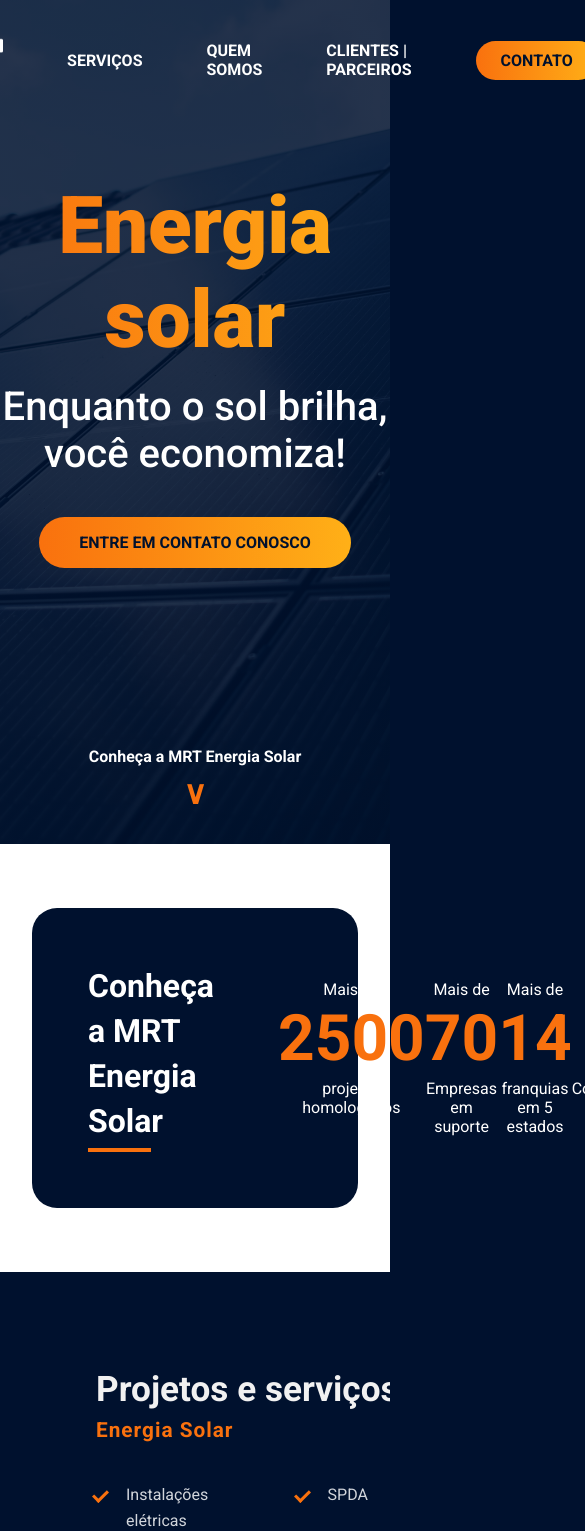
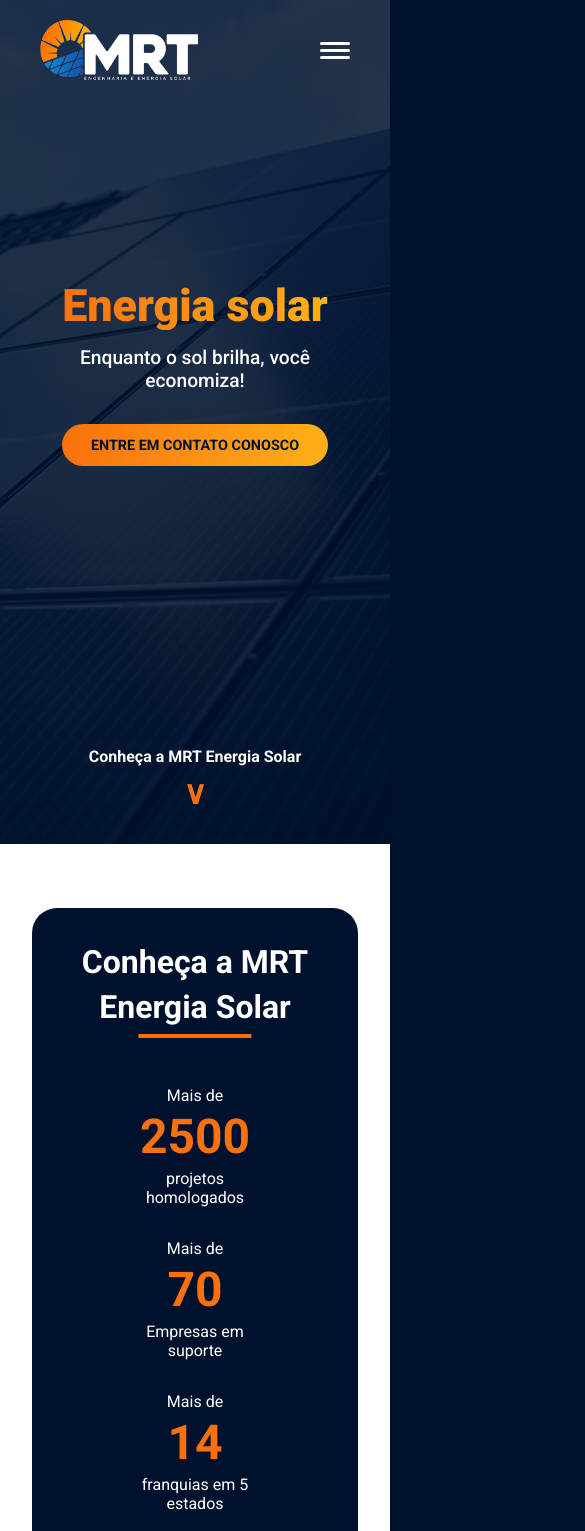
Before and after one commit to rodrigoacs/mrtsolarcongonhas, a Vue app: page / in a window 390 px wide. Shown: the top 1531 px of the page, 585 px wide, since content can reach past the window. Built offline with nearby package versions, Linux system fonts and the light colour scheme.

Commit message:
feat: adiciona responsividade inicial

```diff
--- a/src/components/ClientsSection.vue
+++ b/src/components/ClientsSection.vue
@@ -114,10 +114,8 @@
     ],
     description: 'Instalação fotovoltaica para o Comércio Beta, reduzindo os custos operacionais e reforçando a imagem de uma empresa ecologicamente consciente.'
   },
-  // Adicione mais projetos aqui seguindo o mesmo formato
 ])
 
-// Lógica para controlar o modal
 const isModalVisible = ref(false)
 const selectedProject = ref({})
 
--- a/src/components/ContactSection.vue
+++ b/src/components/ContactSection.vue
@@ -18,9 +18,10 @@
         <h3 class="subtitle">Fale Conosco</h3>
         <h2 class="title">Estamos prontos para o seu projeto</h2>
         <p class="description">
-          Entre em contato através dos nossos canais de atendimento ou preencha o formulário ao lado para um orçamento
-          sem compromisso.
+          Entre em contato através dos nossos canais de atendimento ou preencha o formulário para um orçamento sem
+          compromisso.
         </p>
+
         <div class="contact-list">
           <a
             :href="socials.instagram.link"
@@ -287,4 +288,36 @@
   transform: scale(1.02);
   box-shadow: 0 4px 15px rgba(243, 156, 18, .4)
 }
+
+@media (max-width: 992px) {
+  .content-wrapper {
+    grid-template-columns: 1fr;
+    gap: 3rem;
+  }
+
+  .info-container {
+    text-align: center;
+    display: flex;
+    flex-direction: column;
+    align-items: center;
+  }
+
+  .contact-list {
+    align-items: center;
+  }
+}
+
+@media (max-width: 768px) {
+  .contact-section {
+    padding: 4rem 1.5rem;
+  }
+
+  .title {
+    font-size: 2rem;
+  }
+
+  .form-container {
+    padding: 2rem;
+  }
+}
 </style>
--- a/src/components/Header.vue
+++ b/src/components/Header.vue
@@ -2,20 +2,8 @@
   <header
     class="header"
     :class="{ 'header-scrolled': isScrolled }"
-    v-motion
-    :initial="{ opacity: 0, y: 0 }"
-    :visibleOnce="{
-      opacity: 1,
-      y: 0,
-      transition: {
-        duration: 400,
-        ease: 'easeOut',
-      },
-    }"
   >
-    <nav>
-      <ul class="nav-links">
-        <li>
+    <nav class="navbar">
       <a
         href="#"
         class="logo-link"
@@ -26,25 +14,74 @@
           alt="MRT Energia Solar - Início"
         />
       </a>
-        </li>
+
+      <ul class="nav-links-desktop">
         <li><a href="#services">SERVIÇOS</a></li>
         <li><a href="#about">QUEM SOMOS</a></li>
         <li><a href="#clients">CLIENTES | PARCEIROS</a></li>
-        <a href="#contact">
-          <li><button class="btn-contact">CONTATO</button></li>
+        <li>
+          <a
+            href="#contact"
+            class="btn-contact-link"
+          >
+            <button class="btn-contact">CONTATO</button>
           </a>
+        </li>
       </ul>
+
+      <button
+        class="hamburger-button"
+        @click="toggleMobileMenu"
+        :class="{ 'is-active': isMobileMenuOpen }"
+      >
+        <span></span>
+        <span></span>
+        <span></span>
+      </button>
     </nav>
   </header>
+
+  <Transition name="mobile-menu-fade">
+    <div
+      v-if="isMobileMenuOpen"
+      class="mobile-menu-overlay"
+    >
+      <ul class="mobile-nav-links">
+        <li><a
+            href="#services"
+            @click="closeMobileMenu"
+          >SERVIÇOS</a></li>
+        <li><a
+            href="#about"
+            @click="closeMobileMenu"
+          >QUEM SOMOS</a></li>
+        <li><a
+            href="#clients"
+            @click="closeMobileMenu"
+          >CLIENTES | PARCEIROS</a></li>
+        <li><a
+            href="#contact"
+            @click="closeMobileMenu"
+          >CONTATO</a></li>
+      </ul>
+    </div>
+  </Transition>
 </template>
 
 <script setup>
 import { ref, onMounted, onUnmounted } from 'vue'
 
 const isScrolled = ref(false)
+const handleScroll = () => {
+  isScrolled.value = window.scrollY > 10
+}
 
-function handleScroll() {
-  isScrolled.value = window.scrollY > 10
+const isMobileMenuOpen = ref(false)
+const toggleMobileMenu = () => {
+  isMobileMenuOpen.value = !isMobileMenuOpen.value
+}
+const closeMobileMenu = () => {
+  isMobileMenuOpen.value = false
 }
 
 onMounted(() => {
@@ -78,27 +115,30 @@
   backdrop-filter: blur(5px);
 }
 
-.logo-link {
-  display: inline-block;
-  padding-bottom: 0;
+.navbar {
+  width: 100%;
+  max-width: 1200px;
+  display: flex;
+  justify-content: space-between;
+  align-items: center;
 }
 
 .logo {
-  height: 80px;
+  height: 60px;
   cursor: pointer;
   vertical-align: middle;
 }
 
-.nav-links {
+.nav-links-desktop {
   list-style: none;
   display: flex;
   align-items: center;
-  gap: 4rem;
+  gap: 3rem;
   margin: 0;
   padding: 0;
 }
 
-.nav-links a {
+.nav-links-desktop a {
   color: white;
   text-decoration: none;
   font-size: 1rem;
@@ -107,11 +147,11 @@
   position: relative;
 }
 
-.nav-links a:not(.logo-link):not(:has(button)) {
+.nav-links-desktop a:not(.btn-contact-link) {
   padding-bottom: 6px;
 }
 
-.nav-links a:not(.logo-link):not(:has(button))::after {
+.nav-links-desktop a:not(.btn-contact-link)::after {
   content: '';
   position: absolute;
   width: 0;
@@ -122,11 +162,11 @@
   transition: width 0.3s ease;
 }
 
-.nav-links a:not(.logo-link):not(:has(button)):hover {
+.nav-links-desktop a:not(.btn-contact-link):hover {
   color: var(--dark-orange);
 }
 
-.nav-links a:not(.logo-link):not(:has(button)):hover::after {
+.nav-links-desktop a:not(.btn-contact-link):hover::after {
   width: 100%;
 }
 
@@ -143,7 +183,104 @@
 }
 
 .btn-contact:hover {
-  background-image: linear-gradient(to left, var(--dark-orange), var(--light-orange));
   transform: scale(1.05);
 }
+
+.hamburger-button {
+  display: none;
+}
+
+.mobile-menu-overlay {
+  display: none;
+}
+
+@media (max-width: 992px) {
+
+  .nav-links-desktop {
+    display: none;
+  }
+
+  .hamburger-button {
+    display: flex;
+    flex-direction: column;
+    justify-content: space-around;
+    width: 30px;
+    height: 21px;
+    background: transparent;
+    border: none;
+    cursor: pointer;
+    padding: 0;
+    z-index: 1001;
+  }
+
+  .hamburger-button span {
+    width: 30px;
+    height: 3px;
+    background: white;
+    border-radius: 10px;
+    transition: all 0.3s linear;
+    position: relative;
+    transform-origin: 1px;
+  }
+
+  .hamburger-button.is-active span:nth-child(1) {
+    transform: rotate(45deg);
+  }
+
+  .hamburger-button.is-active span:nth-child(2) {
+    opacity: 0;
+    transform: translateX(20px);
+  }
+
+  .hamburger-button.is-active span:nth-child(3) {
+    transform: rotate(-45deg);
+  }
+
+  .mobile-menu-overlay {
+    position: fixed;
+    top: 0;
+    left: 0;
+    width: 100%;
+    height: 100vh;
+    background-color: rgba(0, 17, 46, 0.98);
+    backdrop-filter: blur(5px);
+    display: flex;
+    justify-content: center;
+    align-items: center;
+    z-index: 1000;
+  }
+
+  .mobile-nav-links {
+    list-style: none;
+    padding: 0;
+    margin: 0;
+    text-align: center;
+  }
+
+  .mobile-nav-links li {
+    margin-bottom: 2rem;
+  }
+
+  .mobile-nav-links a {
+    color: white;
+    text-decoration: none;
+    font-size: 1.5rem;
+    font-weight: 700;
+    transition: color 0.3s ease;
+  }
+
+  .mobile-nav-links a:hover {
+    color: var(--dark-orange);
+  }
+
+  .mobile-menu-fade-enter-active,
+  .mobile-menu-fade-leave-active {
+    transition: opacity 0.3s ease;
+  }
+
+  .mobile-menu-fade-enter-from,
+  .mobile-menu-fade-leave-to {
+    opacity: 0;
+  }
+}
 </style>
--- a/src/components/Home.vue
+++ b/src/components/Home.vue
@@ -1,7 +1,5 @@
 <template>
-  <section
-    class="hero-section"
-  >
+  <section class="hero-section">
     <div class="hero-content">
       <h1 class="main-title">Energia solar</h1>
       <p class="subtitle">Enquanto o sol brilha, você economiza!</p>
@@ -30,6 +28,7 @@
     url('/bg.avif');
   background-size: cover;
   background-position: center;
+  padding: 0 1rem;
 }
 
 .hero-content {
@@ -49,12 +48,14 @@
   -webkit-text-fill-color: transparent;
   margin: 0;
   font-weight: 900;
+  line-height: 1.1;
 }
 
 .subtitle {
   font-size: 2.5rem;
-  margin: 1rem 0 2.5rem;
+  margin: 1.5rem 0 2.5rem;
   font-weight: 500;
+  max-width: 90%;
 }
 
 .btn-cta {
@@ -87,4 +88,30 @@
   display: block;
   margin-top: 0.5rem;
 }
+
+@media (max-width: 768px) {
+  .main-title {
+    font-size: 3.5rem;
+  }
+
+  .subtitle {
+    font-size: 1.5rem;
+    margin: 1rem 0 2rem;
+  }
+
+  .btn-cta {
+    padding: 0.8rem 1.8rem;
+    font-size: 0.9rem;
+  }
+}
+
+@media (max-width: 480px) {
+  .main-title {
+    font-size: 2.8rem;
+  }
+
+  .subtitle {
+    font-size: 1.2rem;
+  }
+}
 </style>
--- a/src/components/ProjectModal.vue
+++ b/src/components/ProjectModal.vue
@@ -117,13 +117,13 @@
   justify-content: center;
   align-items: center;
   z-index: 9999;
+  padding: 1rem;
 }
 
 .modal-container {
-  background-color: #ffffff;
   color: var(--dark-blue);
   border-radius: 15px;
-  width: 90%;
+  width: 100%;
   max-width: 800px;
   max-height: 90vh;
   overflow: hidden;
@@ -136,13 +136,14 @@
 .modal-content {
   display: flex;
   flex-direction: column;
+  height: 100%;
 }
 
 .carousel-container {
   position: relative;
   width: 100%;
   height: 350px;
-  background-color: #eee;
+  flex-shrink: 0;
 }
 
 .image-wrapper {
@@ -189,6 +190,7 @@
 }
 
 .modal-text {
+  background-color: #ffffff;
   padding: 2.5rem;
   overflow-y: auto;
 }
@@ -252,4 +254,28 @@
   opacity: 0;
   transform: translateX(-20px);
 }
+
+@media (max-width: 768px) {
+  .carousel-container {
+    height: 220px;
+  }
+
+  .modal-text {
+    padding: 1.5rem;
+  }
+
+  .modal-title {
+    font-size: 1.6rem;
+  }
+
+  .modal-description {
+    font-size: 1rem;
+  }
+
+  .nav-button {
+    width: 35px;
+    height: 35px;
+    font-size: 1.2rem;
+  }
+}
 </style>
--- a/src/components/ServicesSection.vue
+++ b/src/components/ServicesSection.vue
@@ -60,15 +60,6 @@
   color: #ffffff;
   padding: 6rem 2rem;
   overflow: hidden;
-
-  opacity: 0;
-  transform: translateY(40px);
-  transition: opacity 0.8s ease-out, transform 0.8s ease-out;
-}
-
-.services-section.is-visible {
-  opacity: 1;
-  transform: translateY(0);
 }
 
 .content-wrapper {
@@ -151,4 +142,28 @@
   border-width: 0 3px 3px 0;
   transform: rotate(45deg);
 }
+
+@media (max-width: 992px) {
+  .content-wrapper {
+    flex-direction: column;
+    text-align: center;
+  }
+
+  .text-container {
+    display: flex;
+    flex-direction: column;
+    align-items: center;
+  }
+}
+
+@media (max-width: 768px) {
+  .lists-container ul {
+    column-count: 1;
+  }
+
+  .text-container,
+  .lists-container ul {
+    text-align: left;
+  }
+}
 </style>
--- a/src/components/StatsSection.vue
+++ b/src/components/StatsSection.vue
@@ -88,7 +88,7 @@
 <style scoped>
 .stats-wrapper {
   background-color: #fff;
-  padding: 4rem 2rem
+  padding: 4rem 2rem;
 }
 
 .stats-section {
@@ -100,23 +100,23 @@
   padding: 2.5rem 3.5rem;
   display: flex;
   align-items: center;
-  gap: 3rem
+  gap: 3rem;
 }
 
 .title-container {
-  flex-basis: 30%
+  flex-basis: 30%;
 }
 
 .title-container h2 {
   font-size: 2rem;
   font-weight: 700;
-  line-height: 1.4
+  line-height: 1.4;
 }
 
 .title-container .highlight {
   display: block;
   position: relative;
-  padding-bottom: 8px
+  padding-bottom: 8px;
 }
 
 .title-container .highlight::after {
@@ -126,7 +126,7 @@
   left: 0;
   width: 50%;
   height: 4px;
-  background-color: var(--dark-orange)
+  background-color: var(--dark-orange);
 }
 
 .stats-container {
@@ -134,17 +134,17 @@
   display: flex;
   justify-content: space-around;
   align-items: flex-start;
-  padding: 2rem 1rem
+  padding: 2rem 1rem;
 }
 
 .stat-item {
-  text-align: center
+  text-align: center;
 }
 
 .stat-item .prefix {
   margin: 0;
   font-size: 1rem;
-  color: #fff
+  color: #fff;
 }
 
 .stat-item .number {
@@ -152,12 +152,52 @@
   font-size: 4rem;
   font-weight: 700;
   color: var(--dark-orange);
-  line-height: 1
+  line-height: 1;
 }
 
 .stat-item .description {
   margin: 0;
   font-size: 1rem;
-  color: #fff
+  color: #fff;
+}
+
+@media (max-width: 992px) {
+  .stats-section {
+    flex-direction: column;
+    text-align: center;
+    padding: 2rem;
+    gap: 2rem;
+  }
+
+  .title-container {
+    flex-basis: auto;
+  }
+
+  .title-container .highlight::after {
+    left: 50%;
+    transform: translateX(-50%);
+  }
+
+  .stats-container {
+    flex-wrap: wrap;
+    justify-content: center;
+    gap: 2rem;
+    padding: 1rem 0 0 0;
+    width: 100%;
+  }
+
+  .stat-item {
+    flex-basis: 40%;
+  }
+}
+
+@media (max-width: 480px) {
+  .stat-item .number {
+    font-size: 3rem;
+  }
+
+  .stat-item {
+    flex-basis: 45%;
+  }
 }
 </style>
```
Also changed, not shown: src/components/AboutSection.vue (+42 -10 lines). Lines whose indentation alone changed are shown as unchanged.
